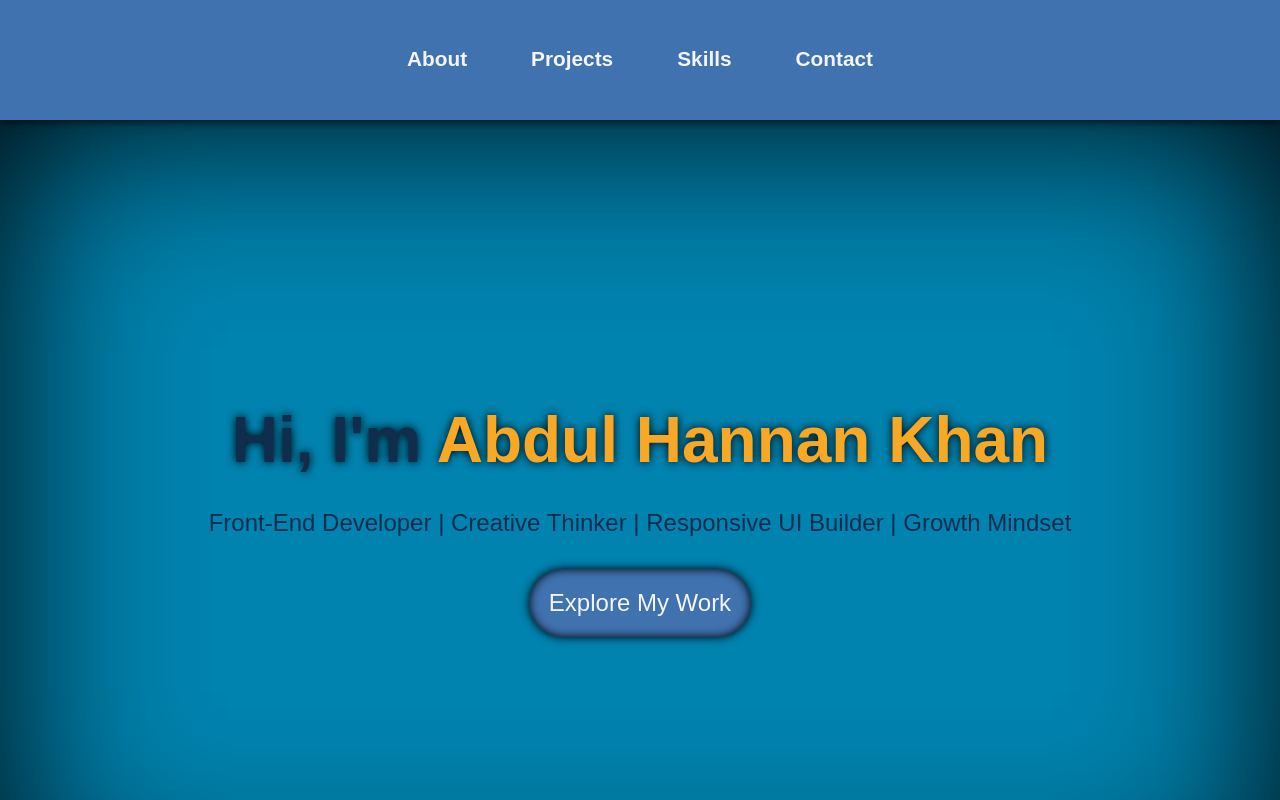
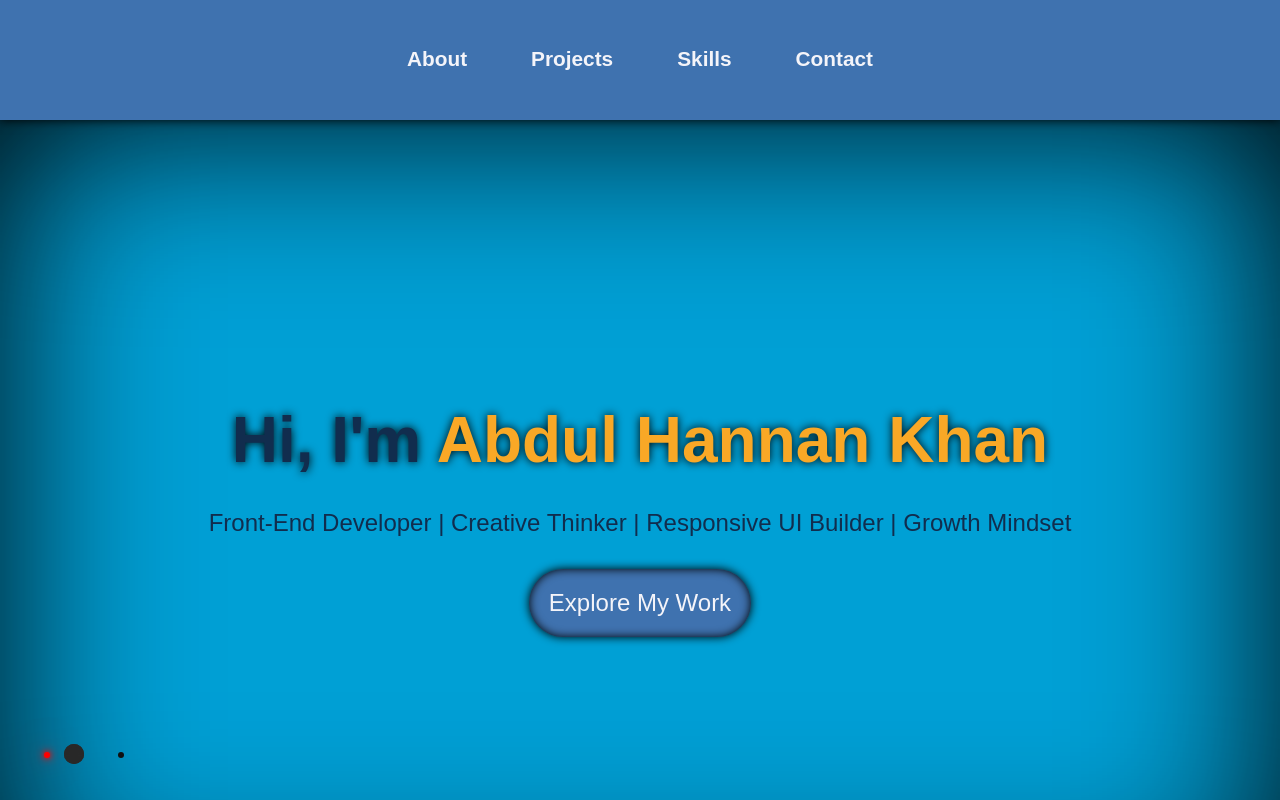
Before and after one commit to Hannankhan203/My-React-Portfolio, a React (Create React App) app: page / in a window 1280 px wide. Shown: the top 800 px of the page. Built offline with nearby package versions, Linux system fonts and the light colour scheme.

Commit message:
Dark Mode for Navbar and Hero Section Added

```diff
--- a/src/App.css
+++ b/src/App.css
@@ -9,8 +9,6 @@
 body {
   font-family: Arial, Helvetica, sans-serif;
   /* box-shadow: inset 0 0 10px #000; */
-  background-color: #f4f4f9;
-  color: #112d4e;
 }
 
 /* Navbar Styling */
@@ -18,8 +16,6 @@ body {
   box-shadow: 0 0 10px #000;
   /* border: 2px solid black; */
   height: 15vh;
-  color: #f4f4f9;
-  background-color: #3f72af;
   font-weight: 700;
   z-index: 10;
   position: fixed;
@@ -59,10 +55,6 @@ body {
   transition: 0.5s;
 }
 
-.nav-options a:hover {
-  color: #112d4e;
-}
-
 .nav-options a:hover::after {
   width: 100%;
 }
@@ -77,7 +69,7 @@ body {
   justify-content: center;
   align-items: center;
   gap: 2rem;
-  background-color: #00bcfb;
+  /* background-color: #00bcfb; */
   box-shadow: inset 0 0 190px #000;
   position: relative;
   overflow: hidden;
@@ -89,7 +81,7 @@ body {
   width: 200%;
   height: 200%;
   position: absolute;
-  background-color: #000;
+  /* background-color: #000; */
   animation: spin 6s infinite linear;
   opacity: 0.3;
 }
@@ -123,16 +115,10 @@ body {
   /* padding: 20px; */
   border: none;
   border-radius: 40px;
-  background-color: #3f72af;
-  color: #f4f4f9;
   box-shadow: inset 0 0 10px #000, 0 0 10px #000;
   z-index: 1;
   transition: 0.3s;
   cursor: pointer;
-}
-
-.explore-btn:hover {
-  background-color: #f9a826;
 }
 
 .explore-btn:active {
@@ -144,8 +130,123 @@ body {
   padding: 20px;
   border-radius: 40px;
   display: block;
-  color: #f4f4f9;
   text-decoration: none;
+}
+
+/* Custom Checkbox Styling */
+label {
+  /* border: 2px solid black; */
+  position: fixed;
+  bottom: 2%;
+  left: 5%;
+  width: 40px;
+  height: 20px;
+  cursor: pointer;
+  margin: 20px 0;
+  z-index: 20;
+}
+
+label input {
+  width: 40px; /* Custom checkbox size */
+  height: 20px;
+  appearance: none; /* Remove default checkbox style */
+  background-color: #101010;
+  border: 2px solid #444;
+  border-radius: 40px; /* Rounded corners */
+  cursor: pointer;
+  transition: background 0.3s ease;
+  z-index: 1;
+  opacity: 0;
+  position: absolute;
+}
+
+label .check {
+  position: absolute;
+  top: 0;
+  left: 0;
+  cursor: pointer;
+  width: 100%;
+  height: 100%;
+  border-radius: 40px;
+  transition: background 0.5s ease;
+}
+
+label .check::before {
+  content: "";
+  position: absolute;
+  top: calc(50% - 2px);
+  left: -20px;
+  width: 6px;
+  height: 6px;
+  border-radius: 50%;
+  background: #f00;
+  transition: 0.5s ease;
+  box-shadow: 0 0 5px #f00, 0 0 10px #f00, 0 0 20px #f00, 0 0 40px #f00,
+    0 0 80px #f00;
+}
+
+label input:checked ~ .check::before {
+  background: #f5f5f5;
+  box-shadow: none;
+}
+
+label .check::after {
+  content: "";
+  position: absolute;
+  top: calc(50% - 2px);
+  right: -20px;
+  width: 6px;
+  height: 6px;
+  border-radius: 50%;
+  background: #101010;
+  box-shadow: none;
+  transition: 0.5s ease;
+}
+
+label input:checked ~ .check::after {
+  background: #0f0;
+  box-shadow: 0 0 5px #0f0, 0 0 10px #0f0, 0 0 20px #0f0, 0 0 40px #0f0,
+    0 0 80px #0f0;
+}
+
+label .botn {
+  position: absolute;
+  top: 0;
+  left: 0;
+  width: 20px;
+  height: 20px;
+  border-radius: 40px;
+  background: #333;
+  transition: left 0.5s ease;
+  box-shadow: inset 0 -20px 15px #292929, inset 0 20px 15px #292929;
+}
+
+label .botn::before {
+  content: "";
+  position: absolute;
+  top: 0;
+  left: 0;
+  width: 12px;
+  height: 20px;
+  border-top-left-radius: 80px;
+  border-bottom-left-radius: 80px;
+  filter: blur(2px);
+}
+
+label .botn::after {
+  content: "";
+  position: absolute;
+  top: 0;
+  right: 0;
+  width: 12px;
+  height: 20px;
+  border-top-right-radius: 80px;
+  border-bottom-right-radius: 80px;
+  filter: blur(2px);
+}
+
+label input:checked ~ .botn {
+  left: 20px;
 }
 
 /* About Section Styling */
--- a/src/App.jsx
+++ b/src/App.jsx
@@ -1,4 +1,4 @@
-import React from 'react';
+import React, { useState } from 'react';
 import Navbar from './components/Navbar';
 import HeroSection from './components/HeroSection';
 import About from './components/About';
@@ -7,16 +7,23 @@ import Skills from './components/Skills';
 import Contact from './components/Contact';
 
 import './App.css';
+import './components/color.css';
 
 function App() {
+  const [darkMode, setDarkMode] = useState(false);
   return (
     <div>
-      <Navbar />
-      <HeroSection />
-      <About />
-      <Projects />
-      <Skills />
-      <Contact />
+      <label htmlFor="theme-checkbox">
+        <input type="checkbox" className="styled-checkbox" id="theme-checkbox" checked={darkMode} onChange={(e) => setDarkMode(e.target.checked)} />
+        <span className="check"></span>
+        <span className="botn"></span>
+      </label>
+      <Navbar darkMode={darkMode} />
+      <HeroSection darkMode={darkMode} />
+      <About darkMode={darkMode} />
+      <Projects darkMode={darkMode} />
+      <Skills darkMode={darkMode} />
+      <Contact darkMode={darkMode} />
     </div>
   )
 }
--- a/src/components/HeroSection.jsx
+++ b/src/components/HeroSection.jsx
@@ -1,13 +1,30 @@
-import React from 'react';
+import React from "react";
 
-function HeroSection() {
-    return (
-        <section id="Hero-Section">
-            <h1 className="hero-heading">Hi, I'm <span id="my-name">Abdul Hannan Khan</span></h1>
-            <p className="hero-p">Front-End Developer | Creative Thinker | Responsive UI Builder | Growth Mindset</p>
-            <button className="explore-btn"><a href="#Projects">Explore My Work</a></button>
-        </section>
-    )
+function HeroSection({ darkMode }) {
+  return (
+    <section
+      id="Hero-Section"
+      className={darkMode ? "dark-mode" : "light-mode"}
+    >
+      <h1 className={`hero-heading ${darkMode ? "dark-mode" : "light-mode"}`}>
+        Hi, I'm{" "}
+        <span id="my-name" className={darkMode ? "dark-mode" : "light-mode"}>
+          Abdul Hannan Khan
+        </span>
+      </h1>
+      <p className={`hero-p ${darkMode ? "dark-mode" : "light-mode"}`}>
+        Front-End Developer | Creative Thinker | Responsive UI Builder | Growth
+        Mindset
+      </p>
+      <button
+        className={`explore-btn ${darkMode ? "dark-mode" : "light-mode"}`}
+      >
+        <a href="#Projects" className={darkMode ? "dark-mode" : "light-mode"}>
+          Explore My Work
+        </a>
+      </button>
+    </section>
+  );
 }
 
 export default HeroSection;
--- /dev/null
+++ b/src/components/color.css
@@ -0,0 +1,330 @@
+/* Universal */
+
+body.light-mode {
+  background-color: #f4f4f9;
+  color: #112d4e;
+  transition: 0.5s;
+}
+
+body.dark-mode {
+  background-color: #1e1e2f;
+  color: #f5f5f5;
+  transition: 0.5s;
+}
+
+/* Scroll Bar */
+
+::-webkit-scrollbar-thumb:hover {
+  background-color: #3f72af;
+}
+
+::-webkit-scrollbar-thumb {
+  border-radius: 5px;
+  background-color: #3f72af;
+  box-shadow: inset 0 0 5px rgba(0, 0, 0, 0.3);
+}
+
+html {
+  scrollbar-width: thin;
+  scrollbar-color: lightblue #f5f5f5;
+}
+
+/* Navbar */
+
+.menu-icon.light-mode {
+  color: #f4f4f9;
+  background-color: #3f72af;
+  transition: 0.5s;
+}
+
+.menu-icon.dark-mode {
+  color: #f5f5f5;
+  background-color: #252836;
+  transition: 0.5s;
+}
+
+#Navbar.light-mode {
+  background-color: #3f72af;
+  transition: 0.5s;
+}
+
+#Navbar.dark-mode {
+  background-color: #252836;
+  transition: 0.5s;
+}
+
+label .check.light-mode {
+  background: #101010;
+  box-shadow: 0 0 0 4px #101010;
+  transition: 0.5s;
+}
+
+label .check.dark-mode {
+  background: #f4f4f4;
+  box-shadow: 0 0 0 4px #f4f4f4;
+  transition: 0.5s;
+}
+
+label .botn.light-mode::before {
+  background: #252525;
+  transition: 0.5s;
+  box-shadow: inset -5px -5px 15px rgba(0, 0, 0, 0.3);
+}
+
+label .botn.dark-mode::before {
+  background: #5f5f5f;
+  transition: 0.5s;
+  box-shadow: inset -5px -5px 15px rgb(255, 255, 255);
+}
+
+label .botn.light-mode::after {
+  background: #252525;
+  transition: 0.5s;
+  box-shadow: inset -5px -5px 15px rgba(0, 0, 0, 0.3);
+}
+
+label .botn.dark-mode::after {
+  background: #5f5f5f;
+  transition: 0.5s;
+  box-shadow: inset -5px -5px 15px rgb(255, 255, 255);
+}
+
+.nav-options a.light-mode {
+  color: #f4f4f9;
+  transition: 0.5s;
+}
+
+.nav-options a.dark-mode {
+  color: #f5f5f5;
+  transition: 0.5s;
+}
+
+.nav-options a:hover.light-mode {
+  color: #112d4e;
+  transition: 0.5s;
+}
+
+.nav-options a:hover.dark-mode {
+  color: #ffd700;
+  transition: 0.5s;
+}
+
+.nav-options a.light-mode::after {
+  background-color: #112d4e;
+  transition: 0.5s;
+}
+
+.nav-options a.dark-mode::after {
+  background-color: #ffd700;
+  transition: 0.5s;
+}
+
+/* Home Section */
+
+#Hero-Section.light-mode {
+  background-color: #00bcfb;
+  transition: 0.5s;
+}
+
+#Hero-Section.dark-mode {
+  background-color: #252836;
+  transition: 0.5s;
+}
+
+#Hero-Section.light-mode::before {
+  background-color: rgba(0, 0, 0, 0.5);
+  transition: 0.5s;
+}
+
+#Hero-Section.dark-mode::before {
+  background-color: rgba(255, 255, 255, 0.5);
+  transition: 0.5s;
+}
+
+.hero-heading.light-mode {
+    color: #112d4e;
+    transition: 0.5s;
+}
+
+.hero-heading.dark-mode {
+    transition: 0.5s;
+  color: #f5f5f5;
+}
+
+#my-name.light-mode {
+  color: #f9a826;
+  transition: 0.5s;
+}
+
+#my-name.dark-mode {
+  color: #ffd700;
+  transition: 0.5s;
+}
+
+.hero-p.light-mode {
+    color: #112d4e;
+    transition: 0.5s;
+}
+
+.hero-p.dark-mode {
+    transition: 0.5s;
+  color: #f5f5f5;
+}
+
+.explore-btn.light-mode {
+  background-color: #3f72af;
+  transition: 0.5s;
+}
+
+.explore-btn.dark-mode {
+  background-color: #ff6363;
+  transition: 0.5s;
+}
+
+.explore-btn.light-mode:hover {
+  background-color: #f9a826;
+  transition: 0.5s;
+}
+
+.explore-btn.dark-mode:hover {
+  background-color: #ffd700;
+  transition: 0.5s;
+}
+
+.explore-btn:active {
+  transform: scale(0.9);
+}
+
+.explore-btn a.light-mode {
+  color: #f4f4f9;
+  transition: 0.5s;
+}
+
+.explore-btn a.dark-mode {
+  color: #f5f5f5;
+  transition: 0.5s;
+}
+
+/* About Section */
+
+.about .about-background.light-mode {
+  background-color: #f4f4f9;
+  transition: 0.5s;
+}
+
+.about .about-background.dark-mode {
+  background-color: #252836;
+  transition: 0.5s;
+}
+
+/* Project Section */
+
+.project .project-background.light-mode {
+  background-color: rgba(63, 114, 175, 0.7);
+  transition: 0.5s;
+}
+
+.project .project-background.dark-mode {
+  background-color: rgba(37, 40, 54, 0.7);
+  transition: 0.5s;
+}
+
+.project .project-background .projects .pro.light-mode {
+  background-color: rgba(0, 188, 251, 0.2);
+  transition: 0.5s;
+}
+
+.project .project-background .projects .pro.dark-mode {
+  background-color: rgba(37, 40, 54, 0.2);
+  transition: 0.5s;
+}
+
+.project .project-background .btn.light-mode {
+  background-color: #3f72af;
+  transition: 0.5s;
+}
+
+.project .project-background .btn.dark-mode {
+  background-color: #ff6363;
+  transition: 0.5s;
+}
+
+.project .project-background .btn.light-mode:hover {
+  transition: 0.5s;
+  background-color: #f9a826;
+}
+
+.project .project-background .btn.dark-mode:hover {
+  transition: 0.5s;
+  background-color: #ffd700;
+}
+
+.project .project-background .btn:active {
+  transform: scale(0.9);
+}
+
+.project .project-background .btn .btn-link.light-mode {
+  transition: 0.5s;
+  color: #f4f4f9;
+}
+
+.project .project-background .btn .btn-link.dark-mode {
+  transition: 0.5s;
+  color: #f5f5f5;
+}
+
+/* Contact Section */
+
+.contact .contact-background.light-mode {
+  transition: 0.5s;
+  background-color: #797777;
+}
+
+.contact .contact-background.dark-mode {
+  transition: 0.5s;
+  background-color: #252836;
+}
+
+.contact .contact-background .contact-info .icons .icon-link .icon.light-mode {
+  color: #112d4e;
+  transition: 0.5s;
+}
+
+.contact .contact-background .contact-info .icons .icon-link .icon.dark-mode {
+  color: #f5f5f5;
+  transition: 0.5s;
+}
+
+.contact
+  .contact-background
+  .contact-info
+  .icons
+  .icon-link
+  .icon.light-mode:hover {
+  transition: 0.5s;
+  background-color: #f9a826;
+}
+
+.contact
+  .contact-background
+  .contact-info
+  .icons
+  .icon-link
+  .icon.dark-mode:hover {
+  transition: 0.5s;
+  background-color: #ffd700;
+}
+
+.contact .contact-background .contact-info .icons .icon-link .icon:active {
+  transform: scale(0.9);
+}
+
+.contact .contact-background .copyright.light-mode {
+  transition: 0.5s;
+  background-color: #000;
+}
+
+.contact .contact-background .copyright.dark-mode {
+  transition: 0.5s;
+  background-color: #1e1e2f;
+}
```
Also changed, not shown: src/components/Navbar.jsx (+25 -7 lines).
